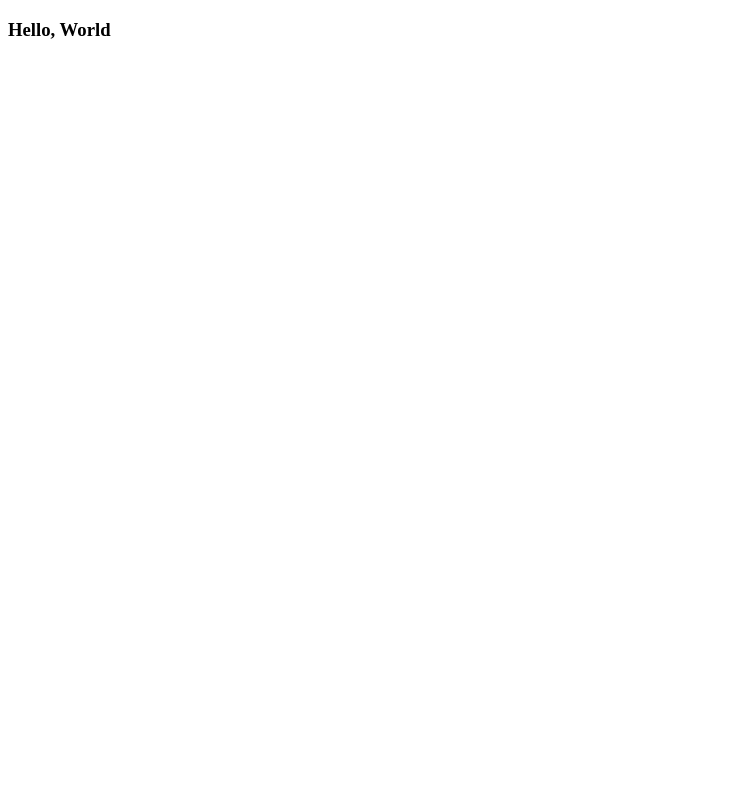
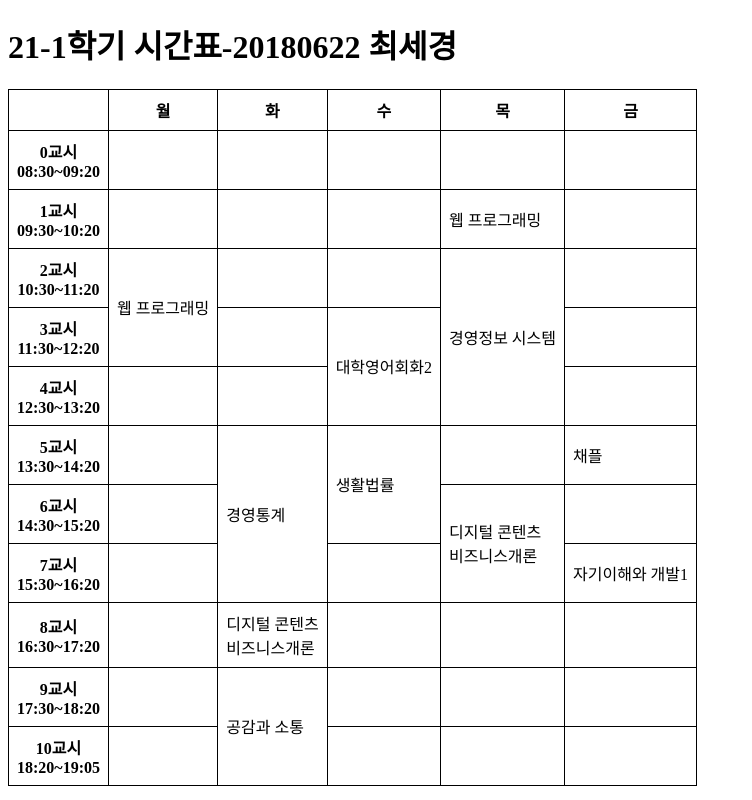
Before and after one commit to sg1208/sg1208.github.io, a plain HTML site: page index.html in a window 1280 px wide. Shown: the whole page, without its empty margins (0-752 px from the left). Drawn offline with Linux system fonts and the light colour scheme.

Commit message:
시간표 추가

```diff
--- a/index.html
+++ b/index.html
@@ -1,8 +1,117 @@
 <!DOCTYPE html>
 <html>
-    <head>
-        <body>
-            <h3>Hello, World</h3>
-        </body>
-    </head>
+<head>
+<meta charset='utf-8'>
+<style>
+table, th, tr, td {
+	border: solid 1px black;
+	border-collapse: collapse;
+	padding: 8px;
+}
+</style>
+</head>
+<body>
+<h1>21-1학기 시간표-20180622 최세경</h1>
+
+<table>
+	<tr>
+		<th></th>
+		<th>월</th>
+		<th>화</th>
+		<th>수</th>
+		<th>목</th>
+		<th>금</th>
+	</tr>
+
+	<tr>
+		<th>0교시<br>08:30~09:20</th>
+		<td></td>
+		<td></td>
+		<td></td>
+		<td></td>
+		<td></td>
+	</tr>
+
+	<tr>
+		<th>1교시<br>09:30~10:20</th>
+		<td></td>
+		<td></td>
+		<td></td>
+		<td>웹 프로그래밍</td>
+		<td></td>
+	</tr>
+
+	<tr>
+		<th>2교시<br>10:30~11:20</th>
+		<td rowspan="2">웹 프로그래밍</td>
+		<td></td>
+		<td></td>
+		<td rowspan="3">경영정보 시스템</td>
+		<td></td>
+	</tr>
+
+	<tr>
+		<th>3교시<br>11:30~12:20</th>
+		<td></td>
+		<td rowspan="2">대학영어회화2</td>
+		<td></td>
+	</tr>
+
+	<tr>
+		<th>4교시<br>12:30~13:20</th>
+		<td></td>
+		<td></td>
+		<td></td>
+	</tr>
+
+	<tr>
+		<th>5교시<br>13:30~14:20</th>
+		<td></td>
+		<td rowspan="3">경영통계</td>
+		<td rowspan="2">생활법률</td>
+		<td></td>
+		<td>채플</td>
+	</tr>
+
+	<tr>
+		<th>6교시<br>14:30~15:20</th>
+		<td></td>
+		<td rowspan="2">디지털 콘텐츠<br>비즈니스개론</td>
+		<td></td>
+	</tr>
+
+	<tr>
+		<th>7교시<br>15:30~16:20</th>
+		<td></td>
+		<td></td>
+		<td>자기이해와 개발1</td>
+	</tr>
+
+	<tr>
+		<th>8교시<br>16:30~17:20</th>
+		<td></td>
+		<td>디지털 콘텐츠<br>비즈니스개론</td>
+		<td></td>
+		<td></td>
+		<td></td>
+	</tr>
+
+	<tr>
+		<th>9교시<br>17:30~18:20</th>
+		<td></td>
+		<td rowspan="2">공감과 소통</td>
+		<td></td>
+		<td></td>
+		<td></td>
+	</tr>
+
+	<tr>
+		<th>10교시<br>18:20~19:05</th>
+		<td></td>
+		<td></td>
+		<td></td>
+		<td></td>
+	</tr>
+</table>
+</body>
 </html>
```
